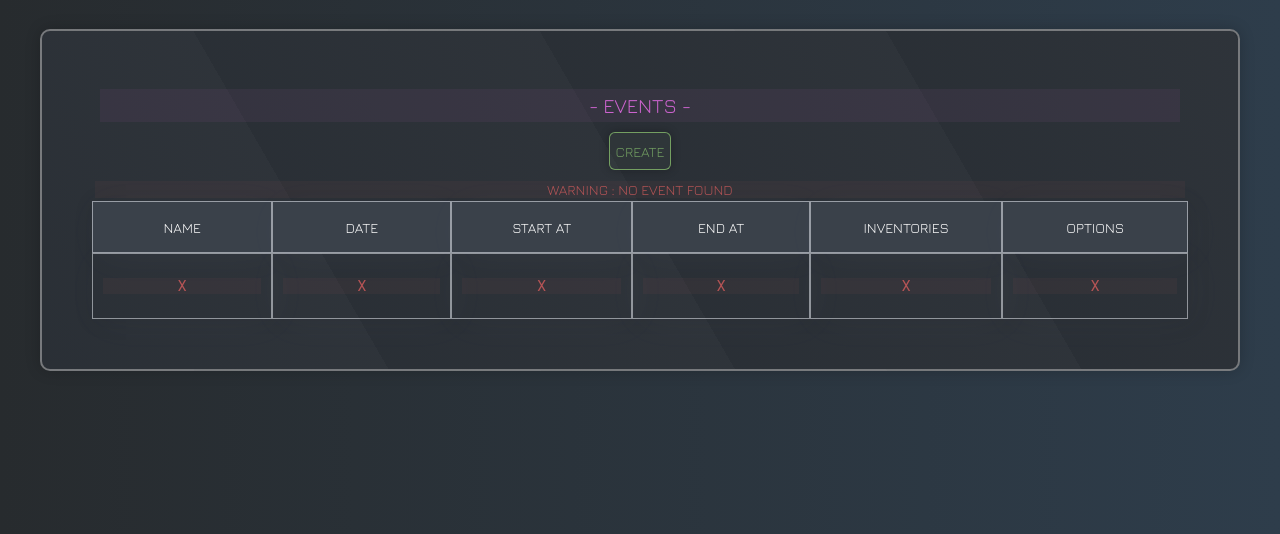
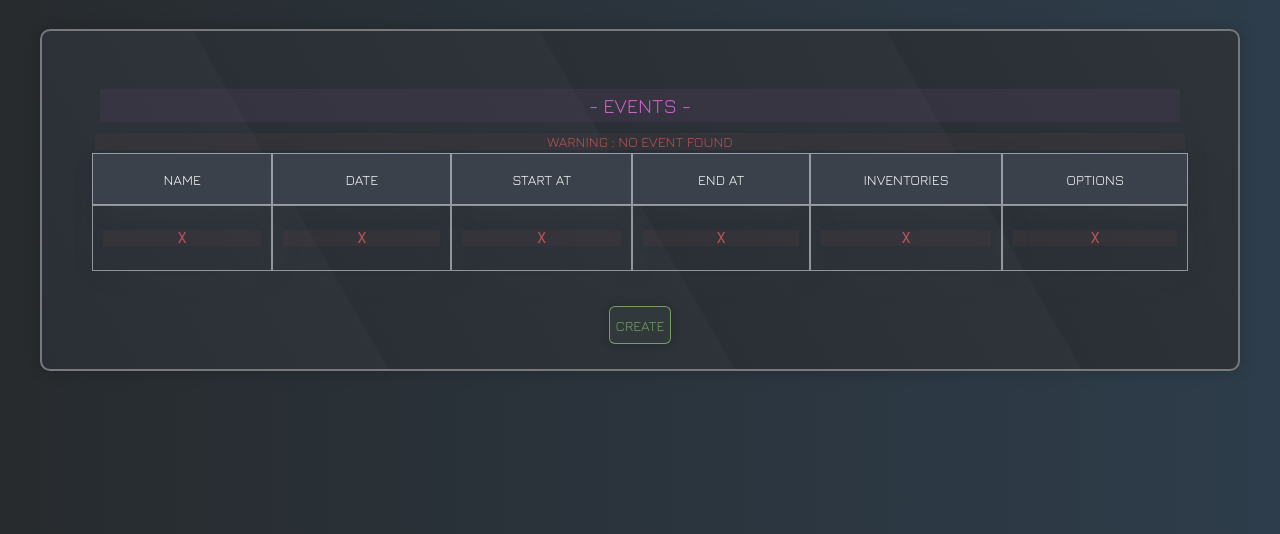
Before and after one commit to C-10manche/RollerSkate, a Django app: page /Events/ in a window 1280 px wide. Shown: the part 266-800 px from the top of the page. Run offline with Django 5.2, Linux system fonts and the light colour scheme; data that the repository does not hold is empty; some web fonts are replaced.

Commit message:
new position for the create button

```diff
--- a/RollerSkateProject/RollerSkateEvent/templates/RollerSkateEvent/event_list.html
+++ b/RollerSkateProject/RollerSkateEvent/templates/RollerSkateEvent/event_list.html
@@ -3,11 +3,10 @@
 {% block title %}Events{% endblock %}
 
 {% block content %}
-
+  <div class = "scroll-table">
     <table>
       <caption>
         <h1 class="event">- Events -</h1>
-      <a class="btn create" href="{% url 'event-create'%}">Create</a>
       </caption>
       <thead>
           <tr>
@@ -54,4 +53,6 @@
         {% endfor %}
       </tbody>
     </table>
+  </div>
+  <a class="btn create" href="{% url 'event-create'%}">Create</a>
 {% endblock %}
--- a/RollerSkateProject/RollerSkateInventory/templates/RollerSkateInventory/inventory_list.html
+++ b/RollerSkateProject/RollerSkateInventory/templates/RollerSkateInventory/inventory_list.html
@@ -7,7 +7,6 @@
     <table>
       <caption>
         <h1 class="inventory">- Inventories -</h1>
-        <a class="btn create" href="{% url 'inventory-create'%}">Create</a>
       </caption>
       <thead>
           <tr>
@@ -42,4 +41,5 @@
       </tbody>
     </table>
   </div>
+  <a class="btn create" href="{% url 'inventory-create'%}">Create</a>
 {% endblock %}
```
Lines whose indentation alone changed are shown as unchanged.
